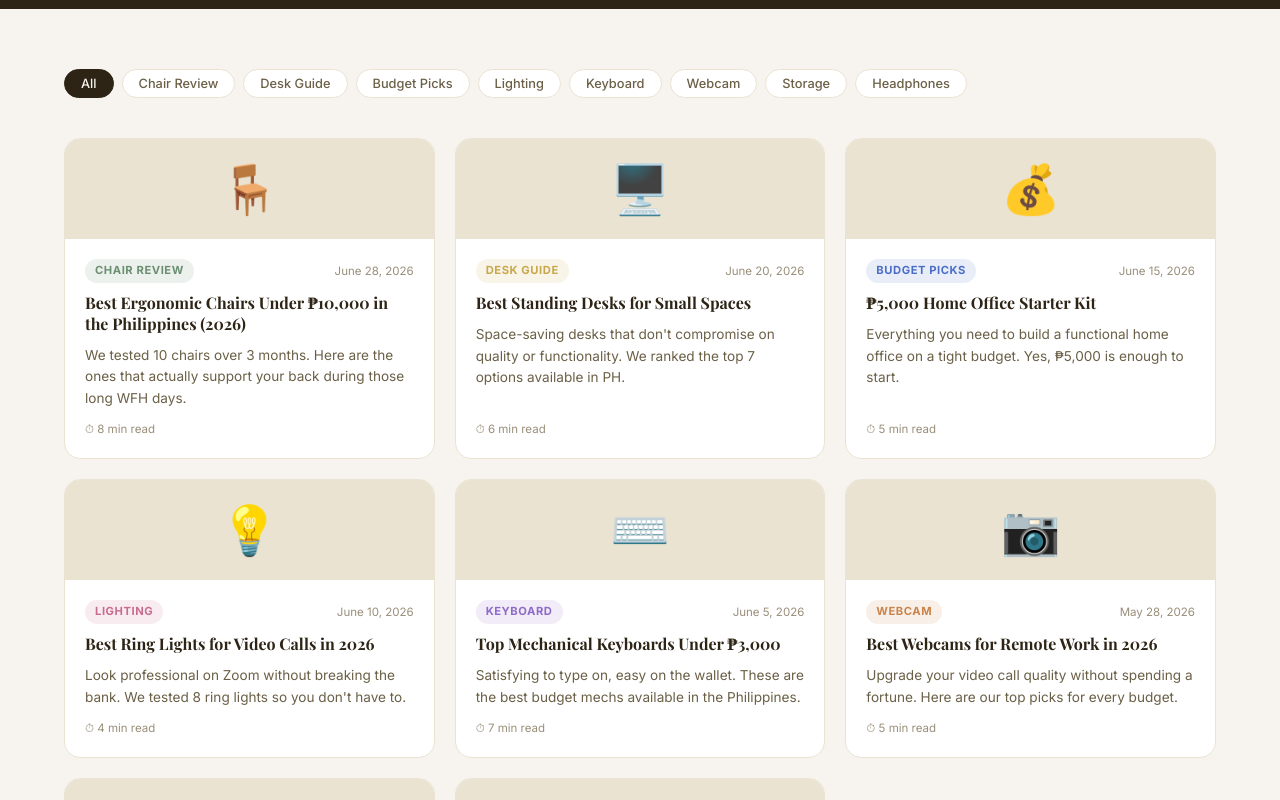
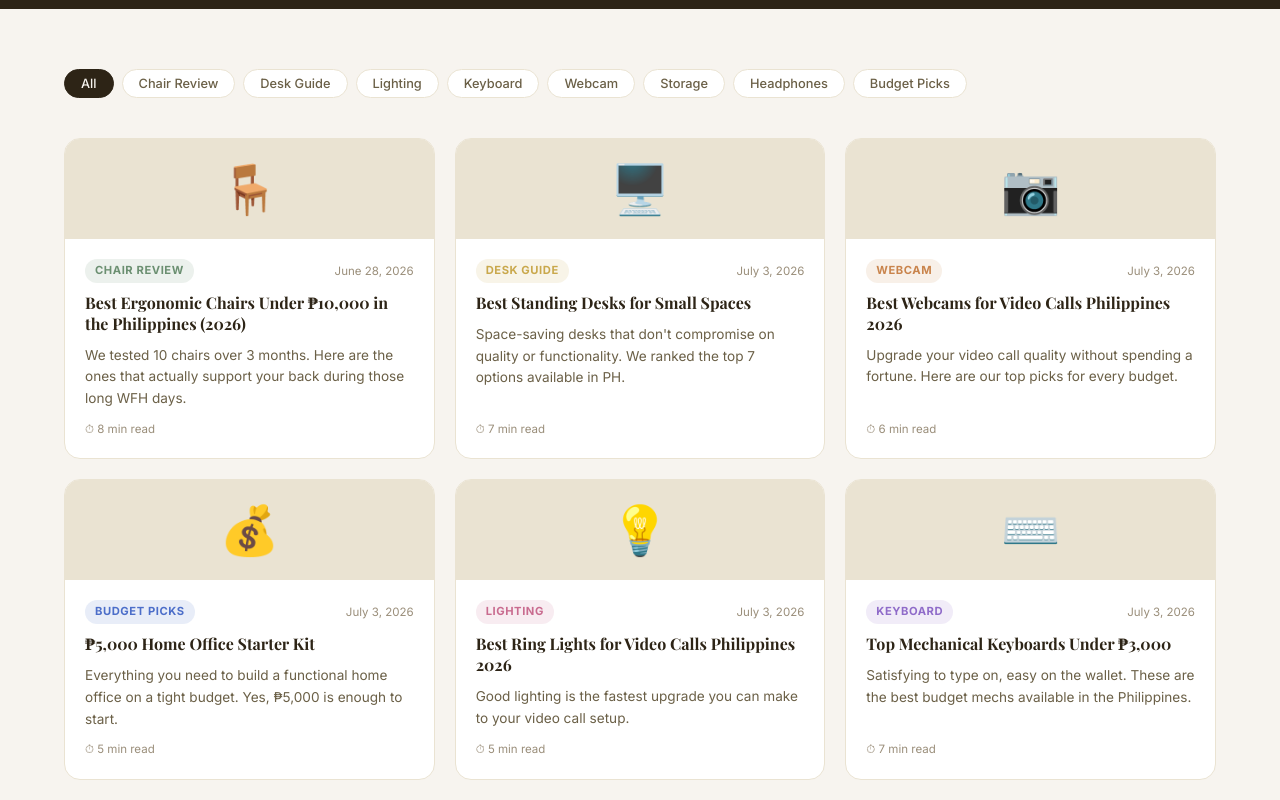
Before and after one commit to lgmXdebug/HomeOfficePH, a Next.js app: page /blog in a window 1280 px wide. Shown: the part 400-1200 px from the top of the page. Built offline with nearby package versions, Linux system fonts and the light colour scheme; a web font is replaced by a local one.

Commit message:
Link category buttons with filtering

```diff
--- a/app/blog/blog.module.css
+++ b/app/blog/blog.module.css
@@ -161,3 +161,10 @@
 @media (max-width: 560px) {
   .grid { grid-template-columns: 1fr; }
 }
+
+.empty {
+  text-align: center;
+  padding: 60px 24px;
+  color: var(--text-muted);
+  font-size: 1rem;
+}
--- a/app/blog/page.tsx
+++ b/app/blog/page.tsx
@@ -1,21 +1,34 @@
+'use client'
+import { useState, useEffect } from 'react'
+import { useSearchParams } from 'next/navigation'
 import Navbar from '@/components/Navbar'
 import Footer from '@/components/Footer'
 import styles from './blog.module.css'
 
 const posts = [
   { slug: 'best-ergonomic-chairs-under-10000-philippines', tag: 'Chair Review', tagColor: '#6B8F71', title: 'Best Ergonomic Chairs Under ₱10,000 in the Philippines (2026)', excerpt: 'We tested 10 chairs over 3 months. Here are the ones that actually support your back during those long WFH days.', readTime: '8 min read', emoji: '🪑', date: 'June 28, 2026' },
-  { slug: 'best-standing-desks-small-spaces-philippines', tag: 'Desk Guide', tagColor: '#C9A84C', title: 'Best Standing Desks for Small Spaces', excerpt: 'Space-saving desks that don\'t compromise on quality or functionality. We ranked the top 7 options available in PH.', readTime: '6 min read', emoji: '🖥️', date: 'June 20, 2026' },
-  { slug: '5000-peso-home-office-starter-kit-philippines', tag: 'Budget Picks', tagColor: '#4C6EC9', title: '₱5,000 Home Office Starter Kit', excerpt: 'Everything you need to build a functional home office on a tight budget. Yes, ₱5,000 is enough to start.', readTime: '5 min read', emoji: '💰', date: 'June 15, 2026' },
-  { slug: 'best-ring-lights-video-calls-philippines-2026', tag: 'Lighting', tagColor: '#C96B8F', title: 'Best Ring Lights for Video Calls in 2026', excerpt: 'Look professional on Zoom without breaking the bank. We tested 8 ring lights so you don\'t have to.', readTime: '4 min read', emoji: '💡', date: 'June 10, 2026' },
-  { slug: 'top-mechanical-keyboards-under-3000-philippines', tag: 'Keyboard', tagColor: '#8F6BC9', title: 'Top Mechanical Keyboards Under ₱3,000', excerpt: 'Satisfying to type on, easy on the wallet. These are the best budget mechs available in the Philippines.', readTime: '7 min read', emoji: '⌨️', date: 'June 5, 2026' },
-  { slug: 'best-webcams-video-calls-philippines-2026', tag: 'Webcam', tagColor: '#C9844C', title: 'Best Webcams for Remote Work in 2026', excerpt: 'Upgrade your video call quality without spending a fortune. Here are our top picks for every budget.', readTime: '5 min read', emoji: '📷', date: 'May 28, 2026' },
-  { slug: 'desk-organization-ideas-small-home-offices-philippines', tag: 'Storage', tagColor: '#4CC9A8', title: 'Desk Organization Ideas for Small Home Offices', excerpt: 'Maximize your desk space with these clever storage and organization solutions tested in real Filipino homes.', readTime: '6 min read', emoji: '📦', date: 'May 20, 2026' },
-  { slug: 'best-noise-cancelling-headphones-wfh-philippines', tag: 'Headphones', tagColor: '#6B8F71', title: 'Best Noise-Cancelling Headphones for WFH', excerpt: 'Block out distractions and focus. We ranked the best noise-cancelling headphones from ₱1,500 to ₱20,000.', readTime: '9 min read', emoji: '🎧', date: 'May 14, 2026' },
+  { slug: 'best-standing-desks-small-spaces-philippines', tag: 'Desk Guide', tagColor: '#C9A84C', title: 'Best Standing Desks for Small Spaces', excerpt: 'Space-saving desks that don\'t compromise on quality or functionality. We ranked the top 7 options available in PH.', readTime: '7 min read', emoji: '🖥️', date: 'July 3, 2026' },
+  { slug: 'best-webcams-video-calls-philippines-2026', tag: 'Webcam', tagColor: '#C9844C', title: 'Best Webcams for Video Calls Philippines 2026', excerpt: 'Upgrade your video call quality without spending a fortune. Here are our top picks for every budget.', readTime: '6 min read', emoji: '📷', date: 'July 3, 2026' },
+  { slug: '5000-peso-home-office-starter-kit-philippines', tag: 'Budget Picks', tagColor: '#4C6EC9', title: '₱5,000 Home Office Starter Kit', excerpt: 'Everything you need to build a functional home office on a tight budget. Yes, ₱5,000 is enough to start.', readTime: '5 min read', emoji: '💰', date: 'July 3, 2026' },
+  { slug: 'best-ring-lights-video-calls-philippines-2026', tag: 'Lighting', tagColor: '#C96B8F', title: 'Best Ring Lights for Video Calls Philippines 2026', excerpt: 'Good lighting is the fastest upgrade you can make to your video call setup.', readTime: '5 min read', emoji: '💡', date: 'July 3, 2026' },
+  { slug: 'top-mechanical-keyboards-under-3000-philippines', tag: 'Keyboard', tagColor: '#8F6BC9', title: 'Top Mechanical Keyboards Under ₱3,000', excerpt: 'Satisfying to type on, easy on the wallet. These are the best budget mechs available in the Philippines.', readTime: '7 min read', emoji: '⌨️', date: 'July 3, 2026' },
+  { slug: 'desk-organization-ideas-small-home-offices-philippines', tag: 'Storage', tagColor: '#4CC9A8', title: 'Desk Organization Ideas for Small Home Offices', excerpt: 'Maximize your desk space with these clever storage and organization solutions tested in real Filipino homes.', readTime: '6 min read', emoji: '📦', date: 'July 3, 2026' },
+  { slug: 'best-noise-cancelling-headphones-wfh-philippines', tag: 'Headphones', tagColor: '#6B8F71', title: 'Best Noise-Cancelling Headphones for WFH Philippines', excerpt: 'Block out distractions and focus. We ranked the best noise-cancelling headphones from ₱1,500 to ₱20,000.', readTime: '9 min read', emoji: '🎧', date: 'July 3, 2026' },
 ]
 
-const tags = ['All', 'Chair Review', 'Desk Guide', 'Budget Picks', 'Lighting', 'Keyboard', 'Webcam', 'Storage', 'Headphones']
+const tags = ['All', 'Chair Review', 'Desk Guide', 'Lighting', 'Keyboard', 'Webcam', 'Storage', 'Headphones', 'Budget Picks']
 
 export default function BlogPage() {
+  const searchParams = useSearchParams()
+  const categoryParam = searchParams.get('category') || 'All'
+  const [active, setActive] = useState(categoryParam)
+
+  useEffect(() => {
+    setActive(categoryParam)
+  }, [categoryParam])
+
+  const filtered = active === 'All' ? posts : posts.filter(p => p.tag === active)
+
   return (
     <main>
       <Navbar />
@@ -29,17 +42,26 @@ export default function BlogPage() {
 
       <section className={styles.section}>
         <div className={styles.container}>
-          {/* Filter tags */}
           <div className={styles.filters}>
             {tags.map(t => (
-              <button key={t} className={`${styles.filterBtn} ${t === 'All' ? styles.active : ''}`}>{t}</button>
+              <button
+                key={t}
+                className={`${styles.filterBtn} ${active === t ? styles.active : ''}`}
+                onClick={() => setActive(t)}
+              >
+                {t}
+              </button>
             ))}
           </div>
 
-          {/* Posts grid */}
+          {filtered.length === 0 ? (
+            <div className={styles.empty}>
+              <p>No articles in this category yet. Check back soon! 🌿</p>
+            </div>
+          ) : (
             <div className={styles.grid}>
-            {posts.map(post => (
-              <a key={post.title} href={post.slug === '#' ? '#' : `/blog/${post.slug}`} className={styles.card}>
+              {filtered.map(post => (
+                <a key={post.title} href={`/blog/${post.slug}`} className={styles.card}>
                   <div className={styles.cardEmoji}>{post.emoji}</div>
                   <div className={styles.cardBody}>
                     <div className={styles.cardMeta}>
@@ -53,6 +75,7 @@ export default function BlogPage() {
                 </a>
               ))}
             </div>
+          )}
         </div>
       </section>
       <Footer />
```
Also changed, not shown: components/Categories.tsx (+13 -9 lines). Lines whose indentation alone changed are shown as unchanged.
